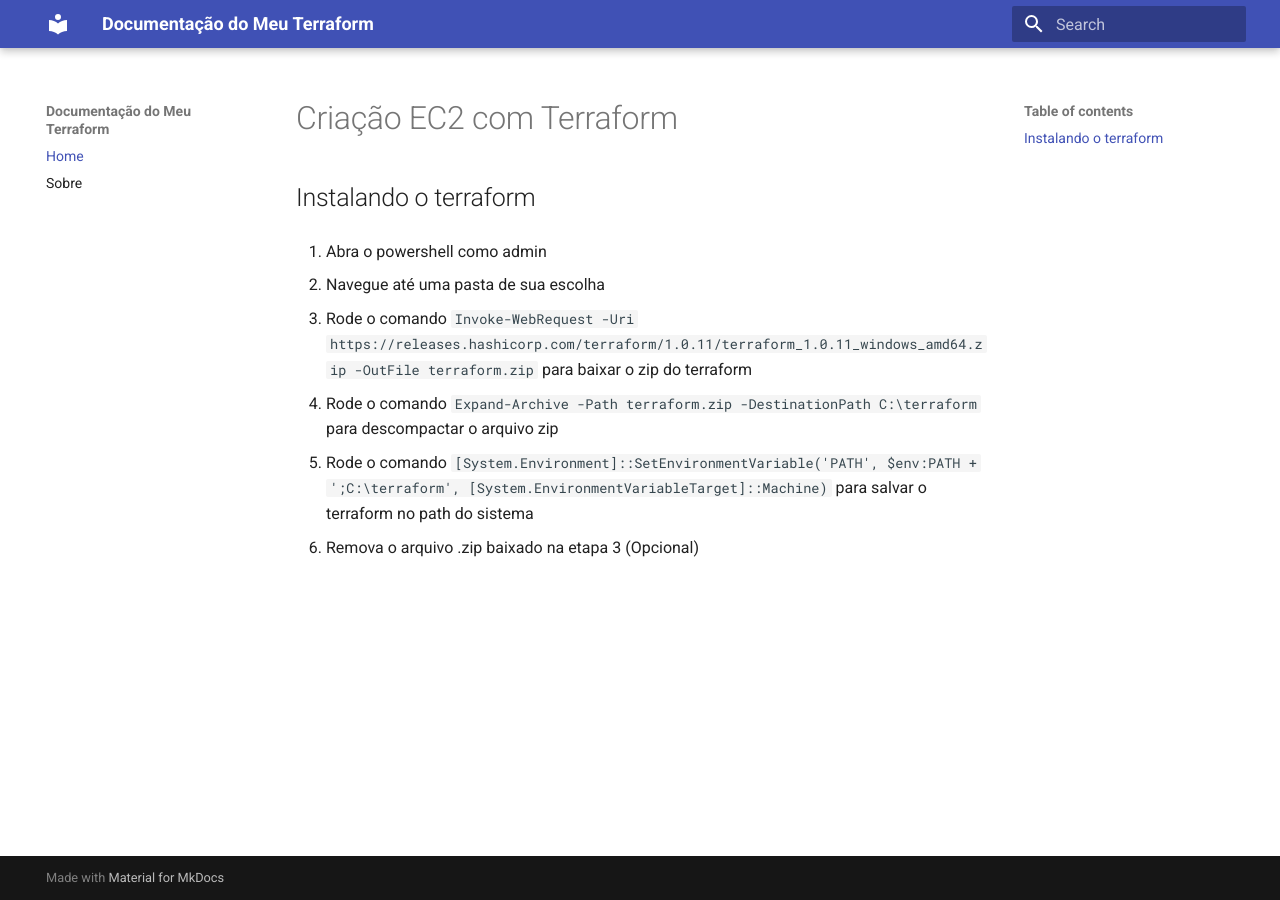
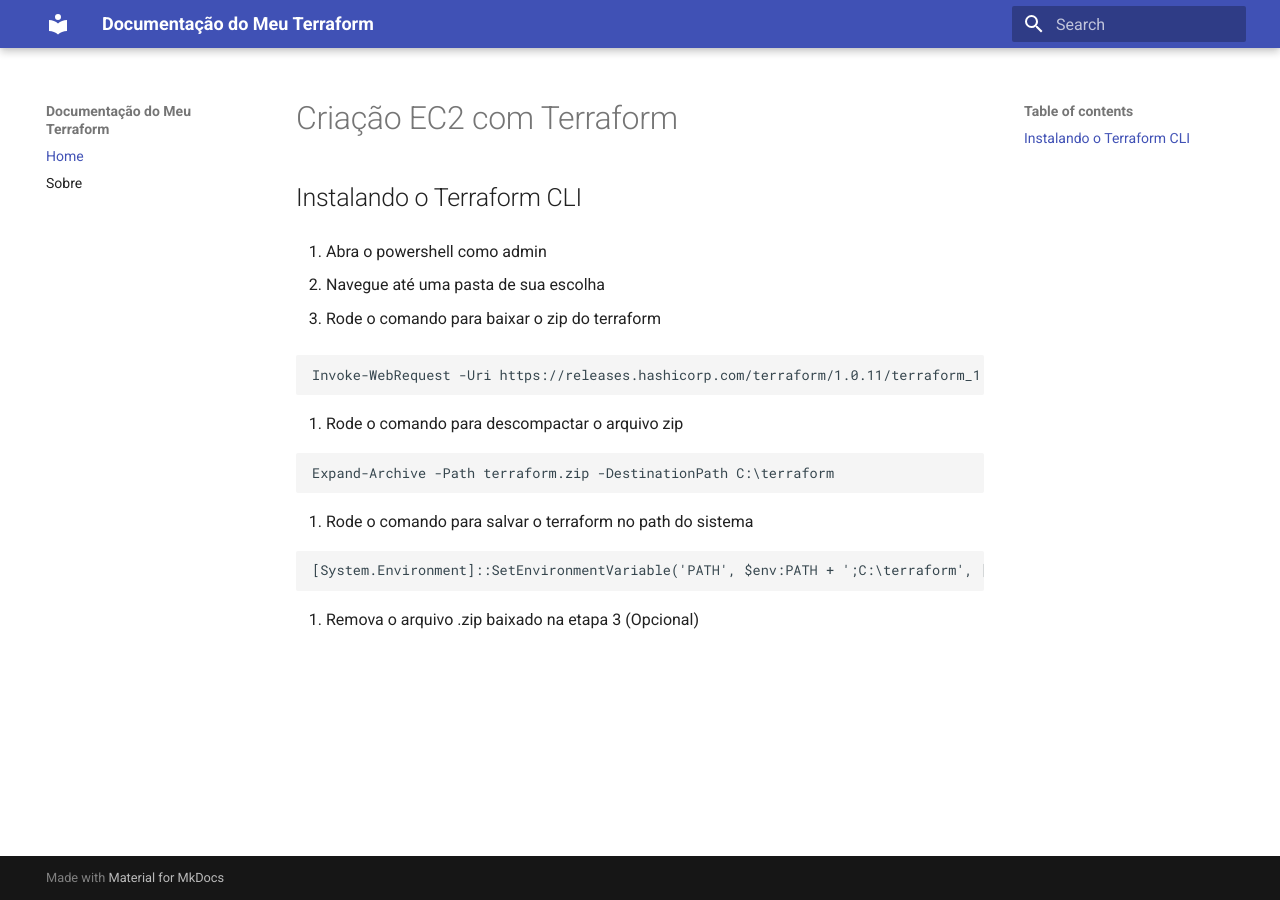
Before and after one commit to FelipeSaadi/terraform, an MkDocs documentation site: the page built from docs/index.md, in a window 1280 px wide. Built offline with MkDocs 1.6.1 and Material for MkDocs 9.7.7, drawn with Linux system fonts in a browser that asks for light colours.

Commit message:
refactor: adjust code structure

````diff
--- a/docs/index.md
+++ b/docs/index.md
@@ -1,15 +1,27 @@
 # Criação EC2 com Terraform
 
-## Instalando o terraform
+## Instalando o Terraform CLI
 
 1. Abra o powershell como admin
 
 2. Navegue até uma pasta de sua escolha
 
-3. Rode o comando `Invoke-WebRequest -Uri https://releases.hashicorp.com/terraform/1.0.11/terraform_1.0.11_windows_amd64.zip -OutFile terraform.zip` para baixar o zip do terraform
+3. Rode o comando para baixar o zip do terraform
 
-4. Rode o comando `Expand-Archive -Path terraform.zip -DestinationPath C:\terraform` para descompactar o arquivo zip
+```
+Invoke-WebRequest -Uri https://releases.hashicorp.com/terraform/1.0.11/terraform_1.0.11_windows_amd64.zip -OutFile terraform.zip
+```
 
-5. Rode o comando `[System.Environment]::SetEnvironmentVariable('PATH', $env:PATH + ';C:\terraform', [System.EnvironmentVariableTarget]::Machine)` para salvar o terraform no path do sistema
+4. Rode o comando para descompactar o arquivo zip
+
+```
+Expand-Archive -Path terraform.zip -DestinationPath C:\terraform
+```
+
+5. Rode o comando para salvar o terraform no path do sistema
+
+```
+[System.Environment]::SetEnvironmentVariable('PATH', $env:PATH + ';C:\terraform', [System.EnvironmentVariableTarget]::Machine)
+```
 
 6. Remova o arquivo .zip baixado na etapa 3 (Opcional)
````
